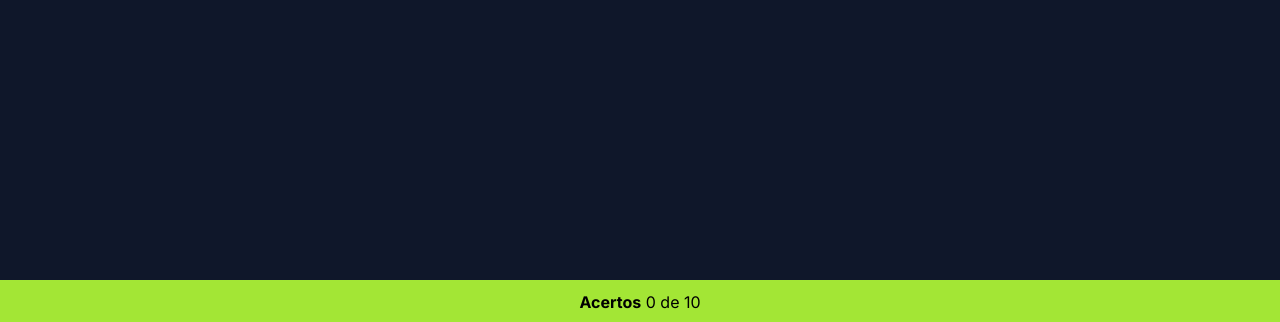
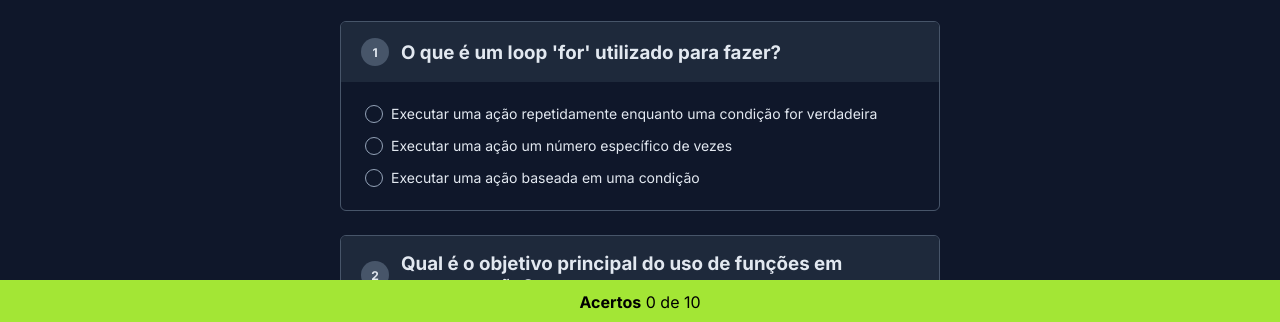
Before and after one commit to gabazevdo/nlw-expert-quiz, a plain HTML site: page index.html in a window 1280 px wide. Shown: the part 476-798 px from the top of the page. Drawn offline with Linux system fonts and the light colour scheme; the site is published under a folder, as on GitHub Pages, so addresses that start at the root find nothing.

Commit message:
src main.js

```diff
--- a/index.html
+++ b/index.html
@@ -3,7 +3,7 @@
   <head>
     <meta charset="UTF-8" />
     <meta name="viewport" content="width=device-width, initial-scale=1.0" />
-    <link rel="stylesheet" type="text/css" href="style.css" />
+    <link rel="stylesheet" type="text/css" href="./style.css" />
     <title>NLW - Quiz</title>
   </head>
   <body>
@@ -36,6 +36,6 @@
       </div>
     </main>
 
-    <script src="/main.js"></script>
+    <script src="./main.js"></script>
   </body>
 </html>
```
